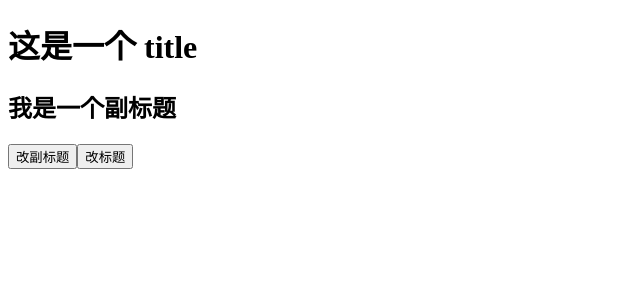
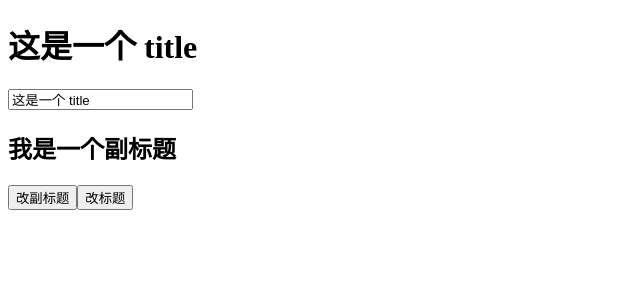
Before and after one commit to rx-app/react-hooks, a React (Create React App) app: page / in a window 1280 px wide. Shown: the top 300 px of the page, without its empty margins (0-640 px from the left). Built offline with nearby package versions, Linux system fonts and the light colour scheme.

Commit message:
有疑问

```diff
--- a/src/App.js
+++ b/src/App.js
@@ -18,9 +18,14 @@ export default function App() {
   const callback = () => {
     setTitle("标题改变了");
   };
+  const handleInput = (e)=>{
+    setTitle(e.target.value)
+    console.log(title)
+  }
   return (
     <div className="App">
       <h1>{title}</h1>
+      <div><input type="text" value={title} onInput={()=>handInput()} /></div>
       <h2>{subtitle}</h2>
       <button onClick={() => setSubtitle("副标题改变了")}>改副标题</button>
       <Childs  />
```
